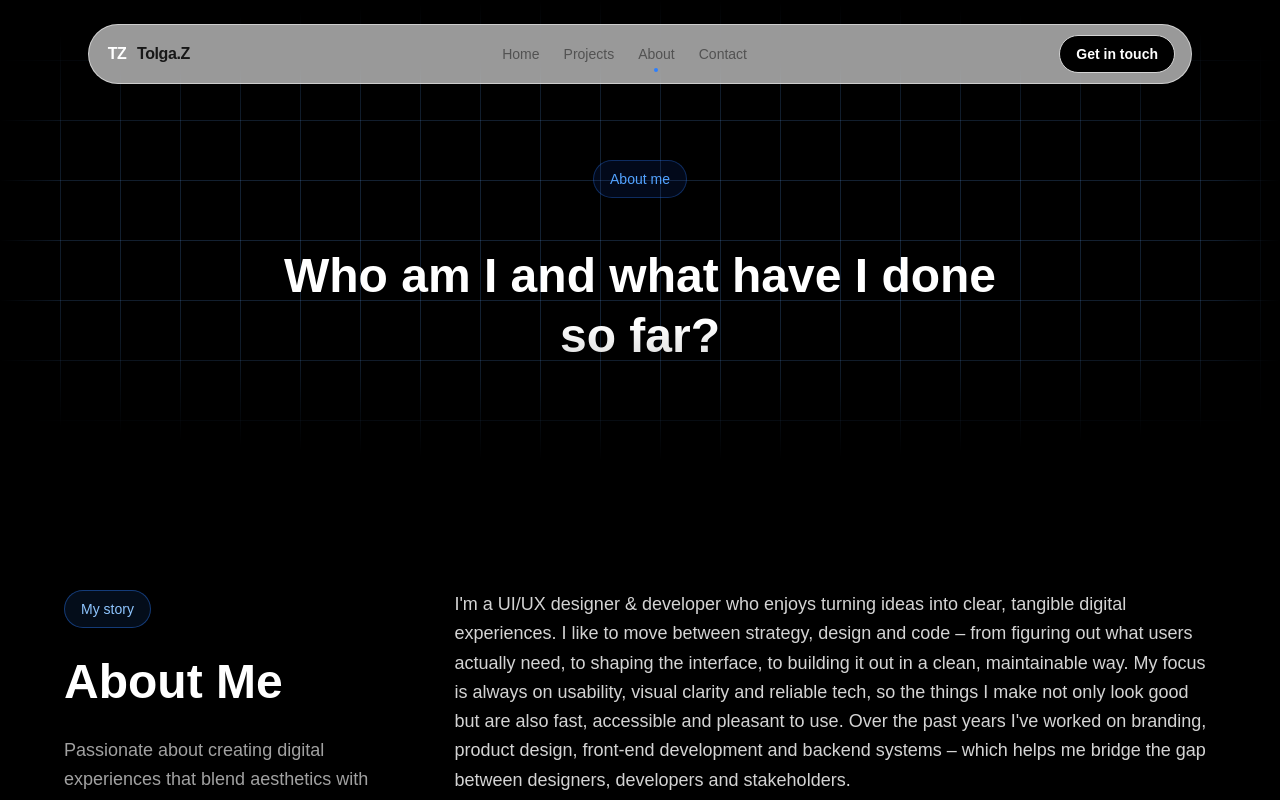
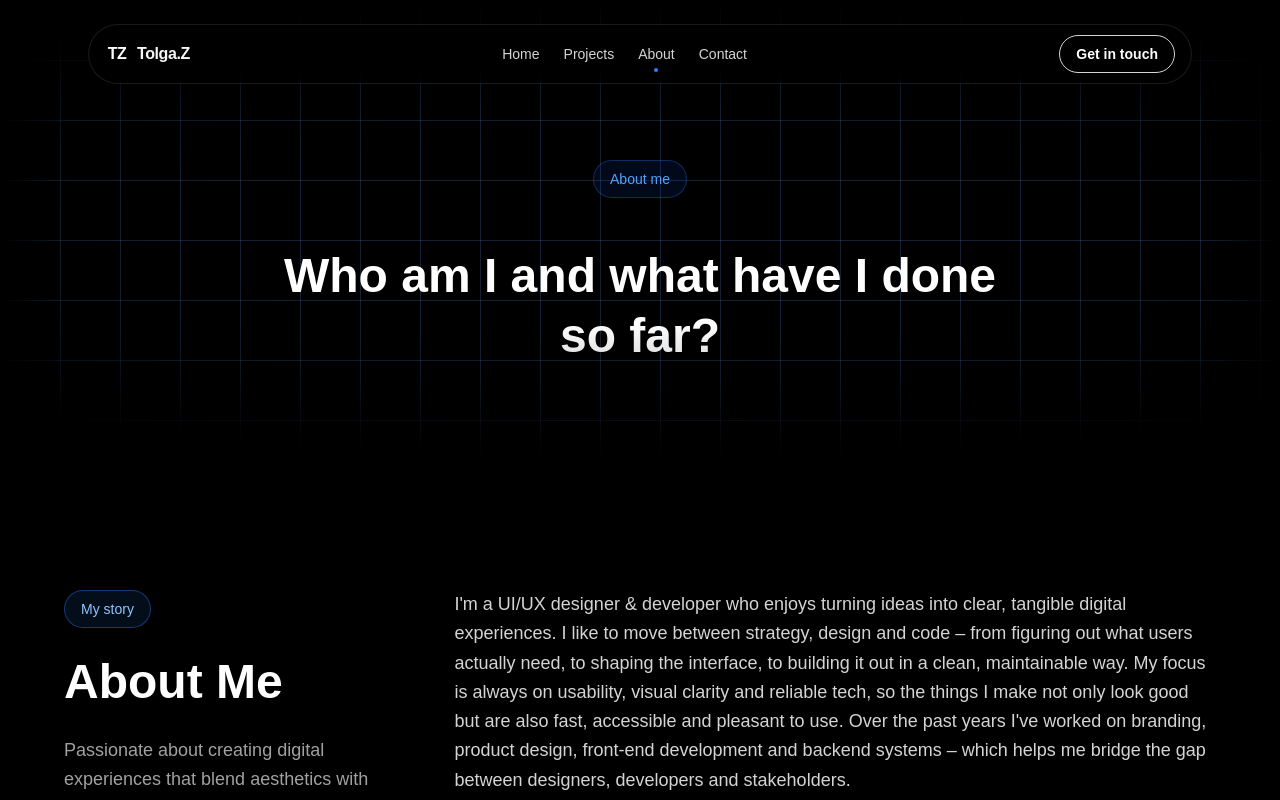
Before and after one commit to TolgaZZ/Portfolio, a Next.js app: page /about in a window 1280 px wide. Shown: the top 800 px of the page. Built offline with nearby package versions, Linux system fonts and the light colour scheme.

Commit message:
fixxed the project thumbnails, and some styling

```diff
--- a/src/app/globals.css
+++ b/src/app/globals.css
@@ -1,8 +1,8 @@
 @import "tailwindcss";
 
 :root {
-  --background: #ffffff;
-  --foreground: #000000;
+  --background: #000000;
+  --foreground: #ededed;
 }
 
 @theme inline {
@@ -10,13 +10,6 @@
   --color-foreground: var(--foreground);
   --font-sans: var(--font-geist-sans);
   --font-mono: var(--font-geist-mono);
-}
-
-@media (prefers-color-scheme: dark) {
-  :root {
-    --background: #000000;
-    --foreground: #ededed;
-  }
 }
 
 body {
--- a/src/app/work/page.tsx
+++ b/src/app/work/page.tsx
@@ -55,14 +55,14 @@ export default async function WorkPage() {
           console.log('Generated URL:', postImageUrl);
           return (
             <Link href={`/${post.slug.current}`} key={post._id} className="group h-full">
-              <article className="relative overflow-hidden rounded-2xl border border-neutral-200 bg-white/70 shadow-[0_1px_0_#0000000d] backdrop-blur-sm transition-all duration-300 dark:border-neutral-800 dark:bg-black/40 hover:shadow-lg hover:-translate-y-2 h-[480px]">
+              <article className="relative overflow-hidden rounded-2xl border border-neutral-800 bg-black/40 shadow-[0_1px_0_#0000000d] backdrop-blur-sm transition-all duration-300 hover:shadow-lg hover:-translate-y-2 h-[480px]">
                 <div className="p-6 md:p-8 h-full flex flex-col">
                   <div className="mb-4">
-                    <h3 className="text-xl font-semibold text-neutral-900 dark:text-neutral-100 md:text-2xl line-clamp-2 mb-2">{post.title}</h3>
-                    <p className="text-sm text-neutral-500 dark:text-neutral-400 line-clamp-2">{post.subtitle}</p>
+                    <h3 className="text-xl font-semibold text-neutral-100 md:text-2xl line-clamp-2 mb-2">{post.title}</h3>
+                    <p className="text-sm text-neutral-400 line-clamp-2">{post.subtitle}</p>
                   </div>
 
-                  <div className="relative aspect-[16/9] w-full overflow-hidden rounded-xl bg-neutral-100 ring-1 ring-inset ring-neutral-200 dark:bg-neutral-900 dark:ring-neutral-800 mb-4">
+                  <div className="relative aspect-[16/9] w-full overflow-hidden rounded-xl bg-neutral-900 ring-1 ring-inset ring-neutral-800 mb-4">
                     {postImageUrl ? (
                       <img
                         src={postImageUrl}
@@ -72,7 +72,7 @@ export default async function WorkPage() {
                         height={310}
                       />
                     ) : (
-                      <div className="absolute inset-0 bg-[radial-gradient(1000px_400px_at_120%_-10%,rgba(0,0,0,0.08),transparent)] dark:bg-[radial-gradient(1000px_400px_at_120%_-10%,rgba(255,255,255,0.06),transparent)]" />
+                      <div className="absolute inset-0 bg-[radial-gradient(1000px_400px_at_120%_-10%,rgba(255,255,255,0.06),transparent)]" />
                     )}
                   </div>
 
@@ -80,14 +80,14 @@ export default async function WorkPage() {
                     {post.tags && post.tags.length > 0 && (
                       <div className="mb-4 flex flex-wrap gap-2">
                         {post.tags.slice(0, 4).map((tag: string) => (
-                          <span key={tag} className="rounded-full border border-neutral-200 px-3 py-1 text-xs text-neutral-600 dark:border-neutral-800 dark:text-neutral-300">
+                          <span key={tag} className="rounded-full border border-neutral-800 px-3 py-1 text-xs text-neutral-300">
                             {tag}
                           </span>
                         ))}
                       </div>
                     )}
 
-                    <div className="inline-flex items-center gap-2 rounded-full bg-white/70 px-3 py-1 text-xs text-neutral-800 ring-1 ring-inset ring-neutral-200 backdrop-blur dark:bg-black/40 dark:text-neutral-200 dark:ring-neutral-800">
+                    <div className="inline-flex items-center gap-2 rounded-full bg-black/40 px-3 py-1 text-xs text-neutral-200 ring-1 ring-inset ring-neutral-800 backdrop-blur">
                       View case
                       <svg className="h-3.5 w-3.5 text-blue-400" viewBox="0 0 24 24" fill="none">
                         <path d="M7 17L17 7M17 7H8M17 7v9" stroke="currentColor" strokeWidth="1.5" />
--- a/src/components/Navbar.tsx
+++ b/src/components/Navbar.tsx
@@ -9,8 +9,8 @@ export default function Navbar({
   return (
     <div className="fixed inset-x-0 top-0 z-40">
       <div className="mx-auto max-w-6xl px-6">
-        <nav className="mt-6 flex items-center justify-between rounded-full border border-neutral-200/70 bg-white/60 px-4 py-2.5 shadow-[0_1px_0_#0000000d] backdrop-blur-md dark:border-neutral-800/70 dark:bg-black/40">
-          <Link href="/" className="hidden md:flex items-center gap-2 font-semibold tracking-tight text-neutral-900 dark:text-neutral-100">
+        <nav className="mt-6 flex items-center justify-between rounded-full border border-neutral-800/70 bg-black/40 px-4 py-2.5 shadow-[0_1px_0_#0000000d] backdrop-blur-md">
+          <Link href="/" className="hidden md:flex items-center gap-2 font-semibold tracking-tight text-neutral-100">
             <span className={`inline-flex h-6 w-6 items-center justify-center rounded-full bg-accent-500 text-white`}>TZ</span>
             <span>Tolga.Z</span>
           </Link>
@@ -21,7 +21,7 @@ export default function Navbar({
               href="/"
               className="relative flex flex-col items-center pb-2"
             >
-              <svg className="w-7 h-7 text-neutral-600 dark:text-neutral-300" fill="currentColor" viewBox="0 0 24 24">
+              <svg className="w-7 h-7 text-neutral-300" fill="currentColor" viewBox="0 0 24 24">
                 <path d="M11.47 3.841a.75.75 0 0 1 1.06 0l10.5 10.5a.75.75 0 0 1-1.06 1.06L20.75 14.18V21a.75.75 0 0 1-.75.75h-4.5a.75.75 0 0 1-.75-.75v-4.5a.75.75 0 0 0-.75-.75h-3a.75.75 0 0 0-.75.75V21a.75.75 0 0 1-.75.75H5.5a.75.75 0 0 1-.75-.75v-6.82L3.53 15.4a.75.75 0 0 1-1.06-1.06L11.47 3.84Z"/>
               </svg>
               {pathname === "/" && (
@@ -32,7 +32,7 @@ export default function Navbar({
               href="/work"
               className="relative flex flex-col items-center pb-2"
             >
-              <svg className="w-7 h-7 text-neutral-600 dark:text-neutral-300" fill="currentColor" viewBox="0 0 24 24">
+              <svg className="w-7 h-7 text-neutral-300" fill="currentColor" viewBox="0 0 24 24">
                 <path fillRule="evenodd" d="M7.5 5.25a3 3 0 0 1 3-3h3a3 3 0 0 1 3 3v.205c.933.085 1.857.197 2.774.334 1.454.218 2.476 1.483 2.476 2.917v6.75a3 3 0 0 1-3 3H5.25a3 3 0 0 1-3-3V8.706c0-1.434 1.022-2.7 2.476-2.917A48.814 48.814 0 0 1 7.5 5.455V5.25Zm7.5 0v.09a49.488 49.488 0 0 0-6 0v-.09a1.5 1.5 0 0 1 1.5-1.5h3a1.5 1.5 0 0 1 1.5 1.5Z" clipRule="evenodd"/>
               </svg>
               {pathname === "/work" && (
@@ -43,7 +43,7 @@ export default function Navbar({
               href="/about"
               className="relative flex flex-col items-center pb-2"
             >
-              <svg className="w-7 h-7 text-neutral-600 dark:text-neutral-300" fill="currentColor" viewBox="0 0 24 24">
+              <svg className="w-7 h-7 text-neutral-300" fill="currentColor" viewBox="0 0 24 24">
                 <path fillRule="evenodd" d="M7.5 6a4.5 4.5 0 1 1 9 0 4.5 4.5 0 0 1-9 0ZM3.751 20.105a8.25 8.25 0 0 1 16.498 0 .75.75 0 0 1-.437.695A18.683 18.683 0 0 1 12 22.5c-2.786 0-5.433-.608-7.812-1.7a.75.75 0 0 1-.437-.695Z" clipRule="evenodd"/>
               </svg>
               {pathname === "/about" && (
@@ -54,7 +54,7 @@ export default function Navbar({
               href="/contact"
               className="relative flex flex-col items-center pb-2"
             >
-              <svg className="w-7 h-7 text-neutral-600 dark:text-neutral-300" fill="currentColor" viewBox="0 0 24 24">
+              <svg className="w-7 h-7 text-neutral-300" fill="currentColor" viewBox="0 0 24 24">
                 <path d="M1.5 8.67v8.58a3 3 0 0 0 3 3h15a3 3 0 0 0 3-3V8.67l-8.928 5.493a3 3 0 0 1-3.144 0L1.5 8.67Z"/>
                 <path d="M22.5 6.908V6.75a3 3 0 0 0-3-3h-15a3 3 0 0 0-3 3v.158l9.714 5.978a1.5 1.5 0 0 0 1.572 0L22.5 6.908Z"/>
               </svg>
@@ -67,7 +67,7 @@ export default function Navbar({
           <div className="hidden items-center gap-6 md:flex">
             <Link
               href="/"
-              className="relative text-sm text-neutral-600 transition hover:text-neutral-900 dark:text-neutral-300 dark:hover:text-white"
+              className="relative text-sm text-neutral-300 transition hover:text-white"
             >
               Home
               {pathname === "/" && (
@@ -76,7 +76,7 @@ export default function Navbar({
             </Link>
             <Link
               href="/work"
-              className="relative text-sm text-neutral-600 transition hover:text-neutral-900 dark:text-neutral-300 dark:hover:text-white"
+              className="relative text-sm text-neutral-300 transition hover:text-white"
             >
               Projects
               {pathname === "/work" && (
@@ -85,7 +85,7 @@ export default function Navbar({
             </Link>
             <Link
               href="/about"
-              className="relative text-sm text-neutral-600 transition hover:text-neutral-900 dark:text-neutral-300 dark:hover:text-white"
+              className="relative text-sm text-neutral-300 transition hover:text-white"
             >
               About
               {pathname === "/about" && (
@@ -94,7 +94,7 @@ export default function Navbar({
             </Link>
             <Link
               href="/contact"
-              className="relative text-sm text-neutral-600 transition hover:text-neutral-900 dark:text-neutral-300 dark:hover:text-white"
+              className="relative text-sm text-neutral-300 transition hover:text-white"
             >
               Contact
               {pathname === "/contact" && (
```
Also changed, not shown: src/components/ProjectCards.tsx (+12 -10 lines).
